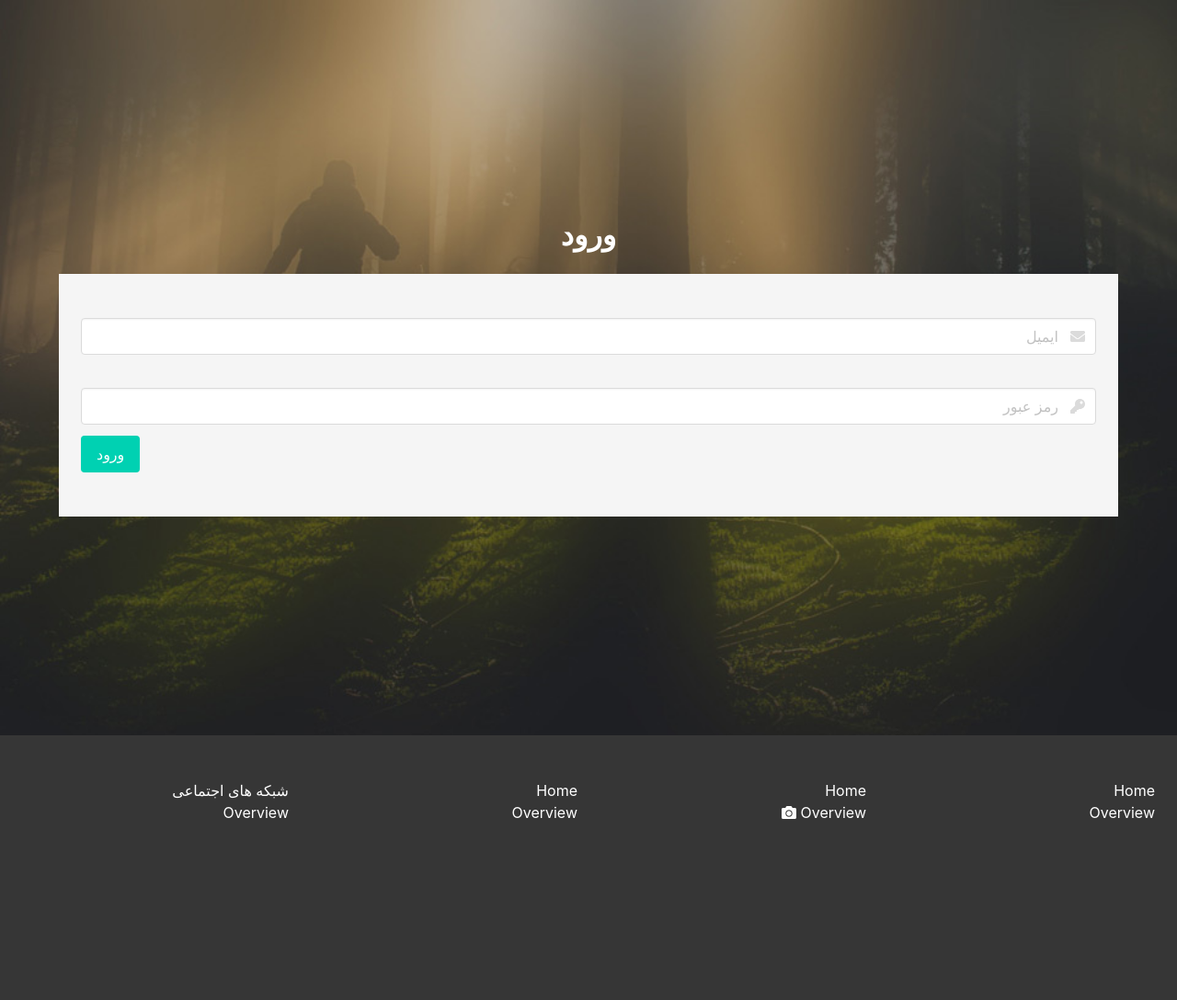
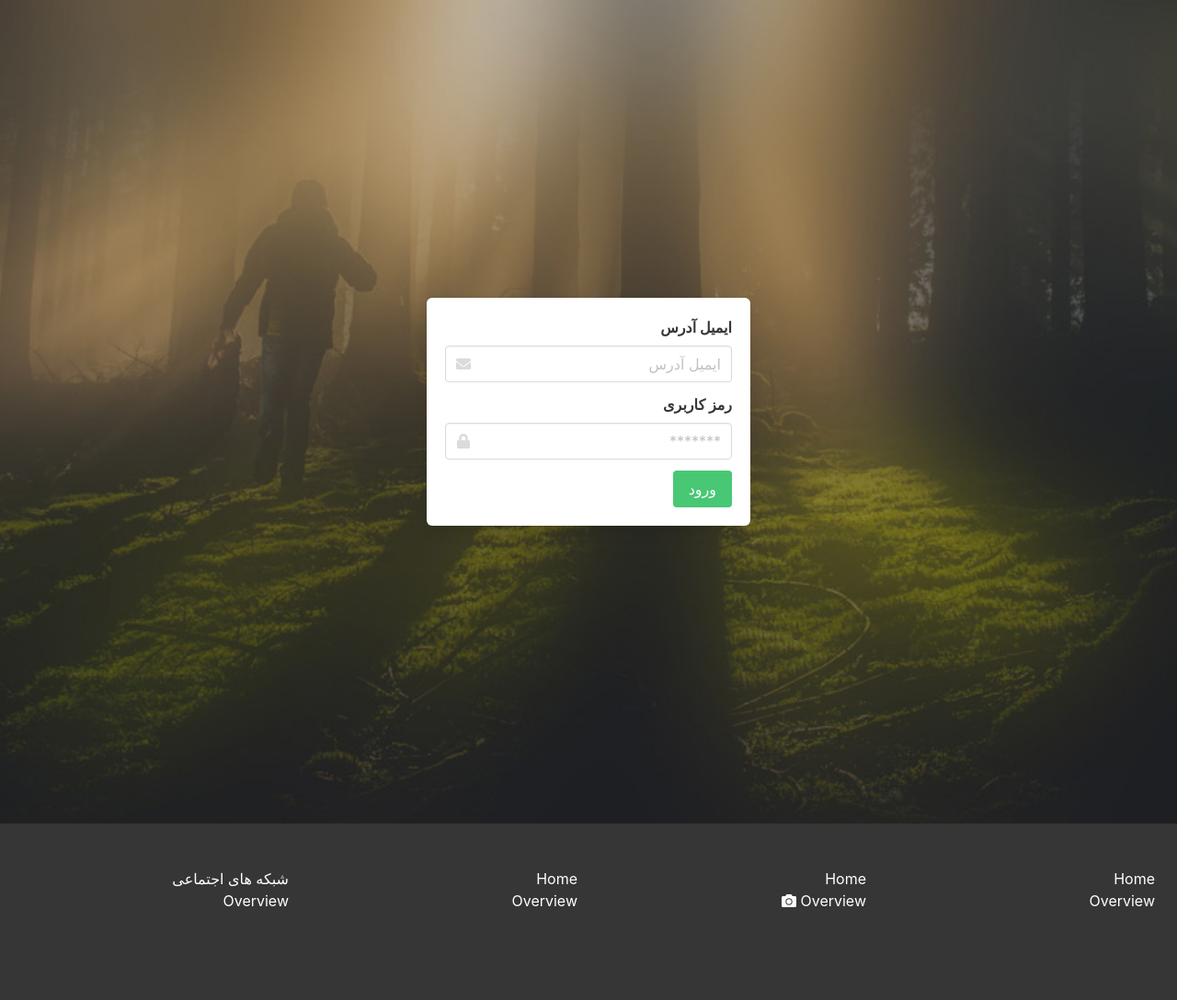
Before and after one commit to rezmehp/abasian-peroject, a Django app: page /signin in a window 1280 px wide. Shown: the part 56-1144 px from the top of the page at 92% size. Before the commit the page ends 947 px from the top, so only its background shows below. Run offline with Django 3.2, Linux system fonts and the light colour scheme; some libraries are stand-ins or nearby versions.

Commit message:
make Login page

```diff
--- a/template/pages/signin.html
+++ b/template/pages/signin.html
@@ -3,44 +3,42 @@
 {% block content %}
 <!--test-->
 <div class="hero is-fullheight is-primary has-background">
-    <img alt="Fill Murray" class="hero-background is-transparent" src="static/images/bg.jpg"/>
+    <img alt="Fill Murray" class="hero-background is-transparent" src="static/images/bg.jpg" />
     <div class="hero-body">
         <div class="container">
-            <!--        تیتر بالای صفحه بعد از سکشن-->
-            <h1 class="title has-text-centered">ورود</h1>
-
-                <section class="section has-background-light">
-                    <div class="field is-horizontal">
-                        <div class="field-body">
+            <section class="hero is-fullheight">
+                <div class="hero-body">
+                  <div class="container">
+                    <div class="columns is-centered">
+                      <div class="column is-5-tablet is-4-desktop is-4-widescreen">
+                        <form action="" class="box">
                           <div class="field">
-                                <p class="control is-expanded has-icons-right">
-                                    <input class="input" type="email" placeholder="ایمیل">
-                                    <span class="icon is-small is-right"><i class="fas fa-envelope"></i></span>
-                                </p>
+                            <label for="" class="label">ایمیل آدرس</label>
+                            <div class="control has-icons-left">
+                              <input type="email" placeholder="ایمیل آدرس" class="input" required>
+                              <span class="icon is-small is-left">
+                                <i class="fa fa-envelope"></i>
+                              </span>
                             </div>
                           </div>
-                    </div>
-                    <br>
-                    <div class="field is-horizontal">
-                        <div class="field-body">
                           <div class="field">
-                                <p class="control is-expanded  has-icons-right">
-                                    <input class="input" type="password" placeholder="رمز عبور">
-                                    <span class="icon is-small is-right"><i class="fas fa-key"></i></span>
-                                </p>
+                            <label for="" class="label">رمز کاربری</label>
+                            <div class="control has-icons-left">
+                              <input type="password" placeholder="*******" class="input" required>
+                              <span class="icon is-small is-left">
+                                <i class="fa fa-lock"></i>
+                              </span>
                             </div>
                           </div>
-                    </div>
-                    <div class="field is-horizontal">
-                        <div class="field-body">
+
                           <div class="field">
-                                <div class="control">
-                                    <button class="button is-primary">
+                            <button class="button is-success">
                               ورود
                             </button>
                           </div>
+                        </form>
                       </div>
-
+                    </div>
                   </div>
                 </div>
               </section>
@@ -48,4 +46,7 @@
     </div>
 </div>
 
+
+
+
 {% endblock %}
```
Also changed, not shown: 1 other file. Lines whose indentation alone changed are shown as unchanged.
